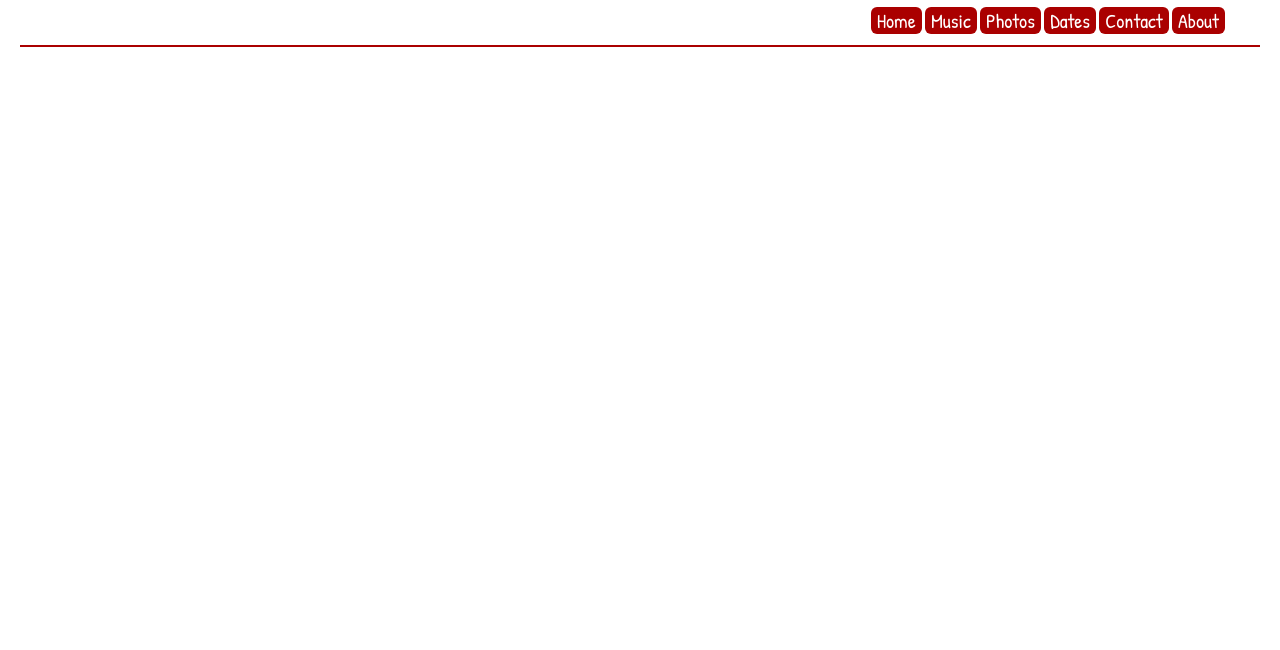
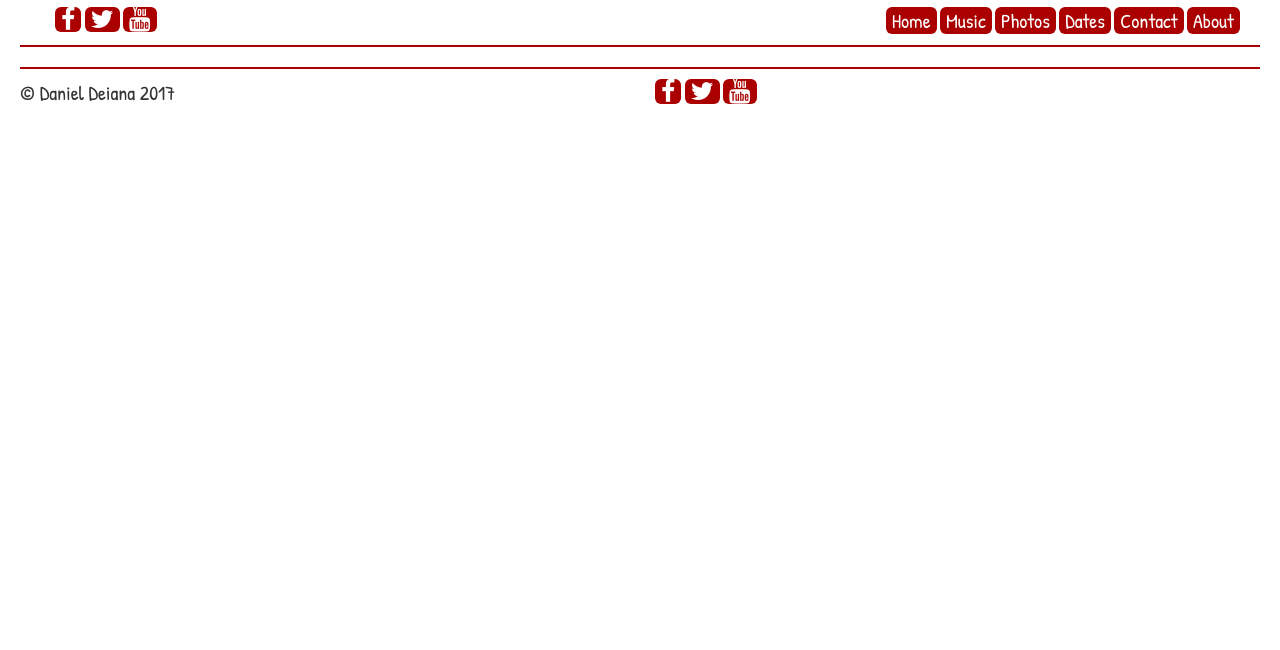
Before and after one commit to nishant8BITS/band-project, a website: page index.html in a window 1280 px wide. Shown: the part 150-800 px from the top of the page. Drawn offline with nearby package versions, Linux system fonts and the light colour scheme; some packages are replaced by stand-ins of ours.

Commit message:
Auto date copyright footer plus minor styling and changes

```diff
--- a/css/styles.css
+++ b/css/styles.css
@@ -1,3 +1,5 @@
+/* Elements
+------------------*/
 header {
 	margin: 0 10px 20px 10px;
 	padding-bottom: 10px;
@@ -5,8 +7,22 @@ header {
 	font-family: 'Chewy', cursive;
 }
 
+footer {
+	margin: 20px 10px 0 10px;
+	padding-top: 10px;
+	border-top: 2px #a00 solid;
+	font-family: 'Chewy', cursive;
+}
+
 body, main {
 	margin: 0 10px;
+}
+
+footer {
+	margin: 20px 10px 0 10px;
+	padding-top: 10px;
+	border-top: 2px #a00 solid;
+	font-family: 'Chewy', cursive;
 }
 
 h1 {
@@ -20,15 +36,7 @@ p, a, li {
 	font-size: 2rem;
 }
 
-.nav a {
-	background: #a00;
-	color: white;
-	padding: 0 6px;
-	border-radius: 6px;
-	text-decoration: none;
-}
-
-.nav a:hover {
+nav a:hover {
 	background: #d00;
 }
 
@@ -40,6 +48,9 @@ iframe {
 	max-width: 100%;
 }
 
+/* Classes
+------------------*/
+
 .push-right {
 	margin-left: 10px;
 }
@@ -48,20 +59,35 @@ iframe {
 	border: 1px solid black;
 }
 
-/* /home view
+.nav a {
+	background: #a00;
+	color: white;
+	padding: 0 6px;
+	border-radius: 6px;
+	text-decoration: none;
+}
+
+/* ---ANGULAR VIEWS---
 ------------------*/
+  /* home
+  ------------------*/
 .home-main-image {
 	width: 100%;
 }
 
-/* /about view
-------------------*/
+  /* about
+  ------------------*/
 
 .profile-img {
 	border-radius: 10%;
 	border: 5px dashed #a00;
 }
 
+/* Overiding Font Awesome Icons
+------------------*/
+.fa {
+	font-size: 25px;
+}
 
 /* MEDIA QUERIES
 ------------------*/
--- a/index.html
+++ b/index.html
@@ -3,6 +3,7 @@
 <head>
     <title>The Monkee's Bandpage</title>
     <base href="/">
+	<link rel="stylesheet" href="https://cdnjs.cloudflare.com/ajax/libs/font-awesome/4.7.0/css/font-awesome.min.css">
     <link rel="stylesheet" type="text/css" href="bower_components/bootstrap/dist/css/bootstrap.css">
 	<link rel="stylesheet" type="text/css" href="css/styles.css">
     <script type="text/javascript" src="bower_components/angular/angular.js"></script>
@@ -10,12 +11,11 @@
 	<link href="https://fonts.googleapis.com/css?family=Chewy|Patrick+Hand" rel="stylesheet">
 </head>
 <header>
-	<nav>
 	<div class="container">
-			<div>
 			<h1>The Monkee's Bandpage</h1>
 			<p>Everything Monkee, in one place!</p>
-			</div class="row">
+		<div class="row">
+		<nav>
 			<ul class="nav navbar-nav navbar-right">
 				<a href="/">Home</a>
 				<a href="/music">Music</a>
@@ -24,16 +24,35 @@
 				<a href="/contact">Contact</a>
 				<a href="/about">About</a>
 			</ul>
+		</nav>
+		<nav>
+			<ul class="nav navbar-nav navbar-left">
+				<a href="https://www.facebook.com/TheMonkees/" class="fa fa-facebook"></a>
+				<a href="https://twitter.com/themonkees?lang=en" class="fa fa-twitter"></a>
+				<a href="https://www.youtube.com/user/themonkees" class="fa fa-youtube"></a>
+			</ul>
+		</nav>
 		</div>
 	</div>
 </header>
 <body>
-	</nav>
 	<div ng-view>
 	<!-- Content injected here -->
 	</div>
-	<!-- Load external JS files here -->
 	<script src="js/app.js"></script>
 	<script src="js/controller.js"></script>
 </body>
+<footer ng-controller="footerController" >
+	<!-- JS scripts loaded below -->
+	<div class="row">
+		<p class="col-sm-6">&copy; Daniel Deiana {{ currentYear }}</p>
+		<nav class="col-sm-6">
+			<ul class="nav navbar-nav">
+				<a href="https://www.facebook.com/TheMonkees/" class="fa fa-facebook"></a>
+				<a href="https://twitter.com/themonkees?lang=en" class="fa fa-twitter"></a>
+				<a href="https://www.youtube.com/user/themonkees" class="fa fa-youtube"></a>
+			</ul>
+		</nav>
+	</div>
+</footer>
 </html>
--- a/js/app.js
+++ b/js/app.js
@@ -1,4 +1,4 @@
-angular.module('BandApp', ['ngRoute', 'RouteControllers']);
+angular.module('BandApp', ['ngRoute', 'RouteControllers', 'UtilityControllers']);
 
 angular.module('BandApp').config(function($locationProvider, $routeProvider) {
 	$locationProvider.html5Mode(true);
--- a/js/controller.js
+++ b/js/controller.js
@@ -30,3 +30,8 @@ angular.module('RouteControllers', [])
 			photos[i].style.backgroundColor = "#a00";
 		}
 	});
+
+angular.module('UtilityControllers', [])
+	.controller('footerController', function($scope){
+		$scope.currentYear = (new Date()).getFullYear();
+	});
```
Also changed, not shown: readme.md. Lines whose indentation alone changed are shown as unchanged.
